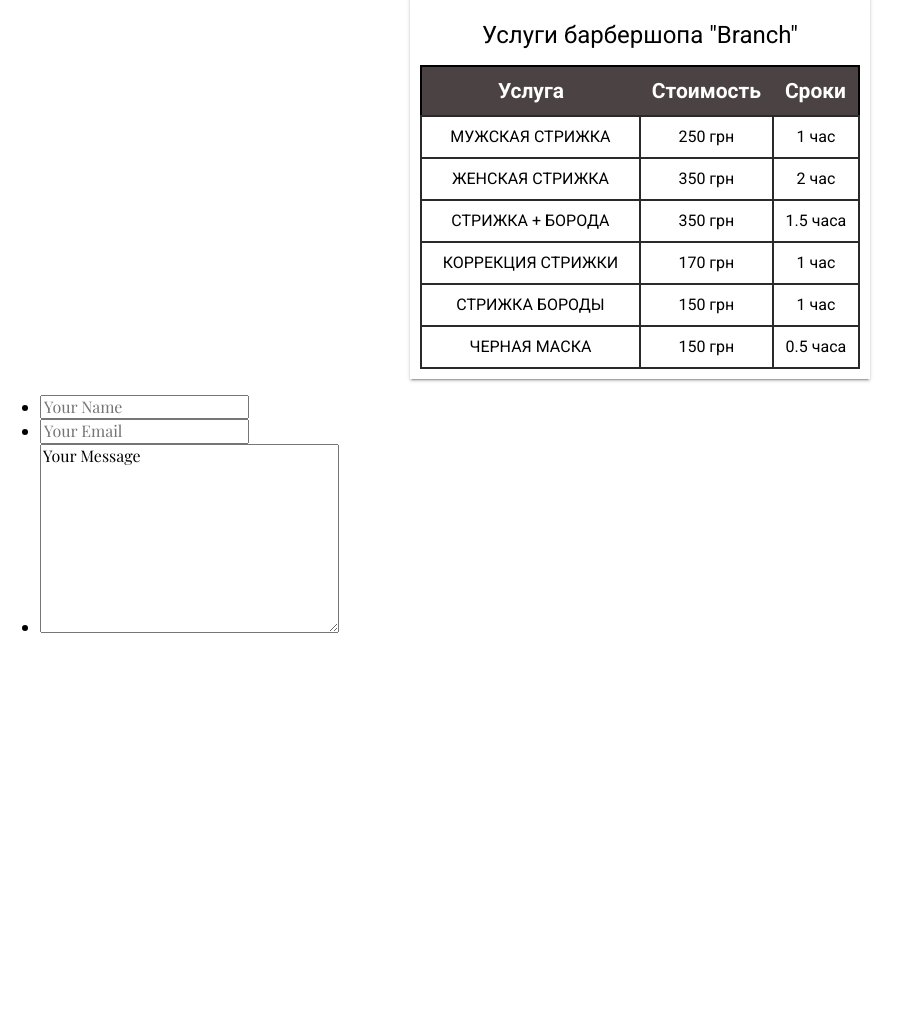
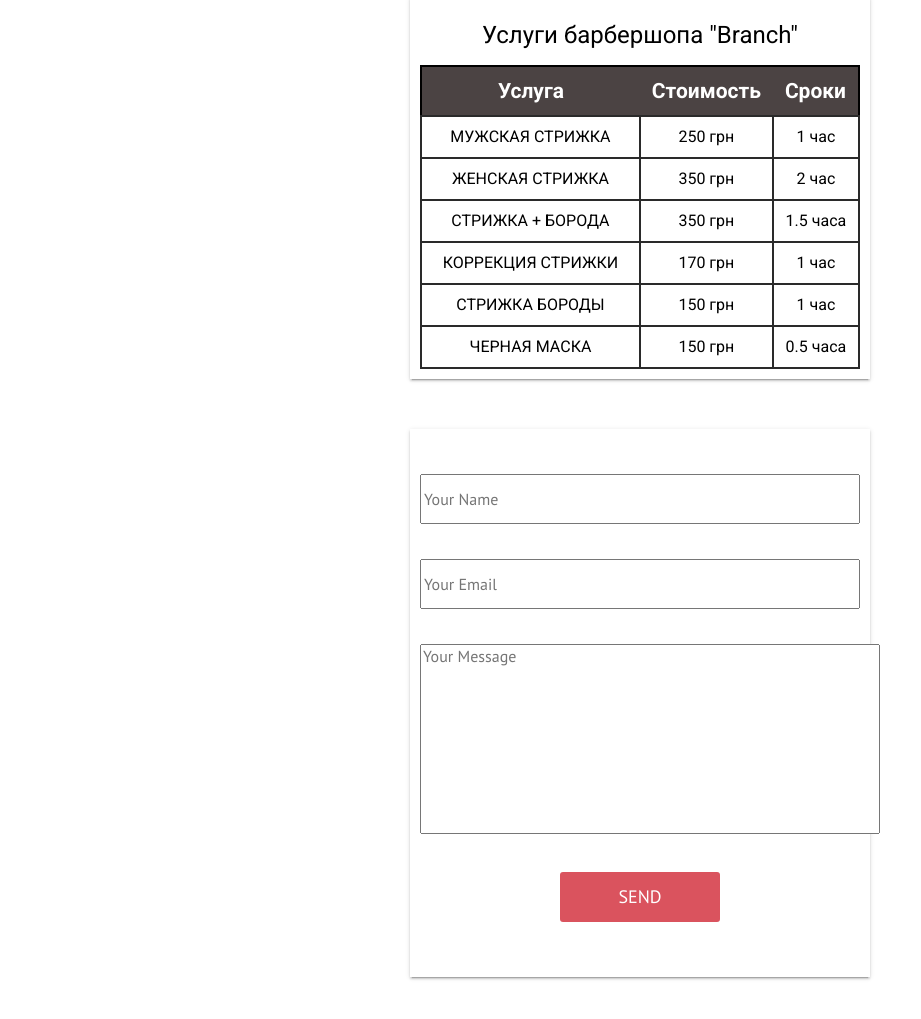
Before and after one commit to Kuchinskiy/HTML-CSS-JS, a plain HTML site: page TRAINING/html-css-js/index.html in a window 1280 px wide. Shown: the part 93-1112 px from the top of the page, without its empty margins (0-921 px from the left). Before the commit the page ends 800 px from the top, so only its background shows below. Drawn offline with nearby package versions, Linux system fonts and the light colour scheme.

Commit message:
form_list_button

```diff
--- a/TRAINING/html-css-js/css/styles.css
+++ b/TRAINING/html-css-js/css/styles.css
@@ -49,7 +49,7 @@ img {
 body {
     font-family: 'Roboto', sans-serif;
     font-family: 'Playfair Display', serif;
-    /* font-family: 'PT Sans', sans-serif; */
+    font-family: 'PT Sans', sans-serif;
 }
 
 /* GREETING */
@@ -643,9 +643,12 @@ body {
 /* MODULE-07 Additional Tasks */
 /* Task-01 price list on tables */
 .wrapper {
+    /* display: flex; */
+    /* justify-content: center; */
     width: 460px;
     margin: 0 auto;
     padding: 10px;
+    margin-bottom: 50px;
     text-align: center;
     box-shadow: 0 2px 2px 0 rgb(0 0 0 / 14%),
         0 1px 5px 0 rgb(0 0 0 / 12%),
@@ -694,3 +697,41 @@ td {
 * The wrapper at the top
 * is used from the table
 */
+
+.form_list_item {
+    list-style: none;
+    margin: 0;
+    padding: 0;
+}
+
+.form_list {
+    margin: 35px auto;
+}
+
+.form_list_input {
+    display: inline-block;
+    width: 440px;
+    height: 50px;
+
+}
+
+.send_button {
+    border: none;
+    border-radius: 3px;
+    margin-bottom: 45px;
+    padding: 12px;
+    display: inline-block;
+    text-transform: uppercase;
+    font-family: 'PT Sans';
+    font-size: 18px;
+    font-weight: 500;
+    width: 160px;
+    height: 50px;
+    cursor: pointer;
+    background-color: rgb(218, 83, 94);
+    color: #ffffff;
+}
+
+.description {
+    resize: none;
+}
--- a/TRAINING/html-css-js/index.html
+++ b/TRAINING/html-css-js/index.html
@@ -577,21 +577,22 @@
 
     <!-- MODULE-07 Additional Tasks -->
     <!-- Task-02  Form -->
-    <div class="wrapper_form">
+    <div class="wrapper">
       <form action="#" method="get">
-        <section class="form_list">
-          <ul>
-            <li>
-              <input type="text" name="name" placeholder="Your Name" required />
+        <section class="form_list_section">
+          <ul class="form_list_item">
+            <li class="form_list">
+              <input class="form_list_input" type="text" name="name" placeholder="Your Name" required />
             </li>
-            <li>
-              <input type="email" name="email" placeholder="Your Email" required/>
+            <li class="form_list">
+              <input class="form_list_input" type="email" name="email" placeholder="Your Email" required/>
             </li>
-            <li>
-              <textarea name="comments" cols="30" rows="10">Your Message</textarea>
+            <li class="form_list">
+              <textarea class="description" name="comments" placeholder="Your Message" cols="52" rows="10"></textarea>
             </li>
           </ul>
         </section>
+        <button class="send_button" type="submit">send</button>
       </form>
     </div>
 
```
